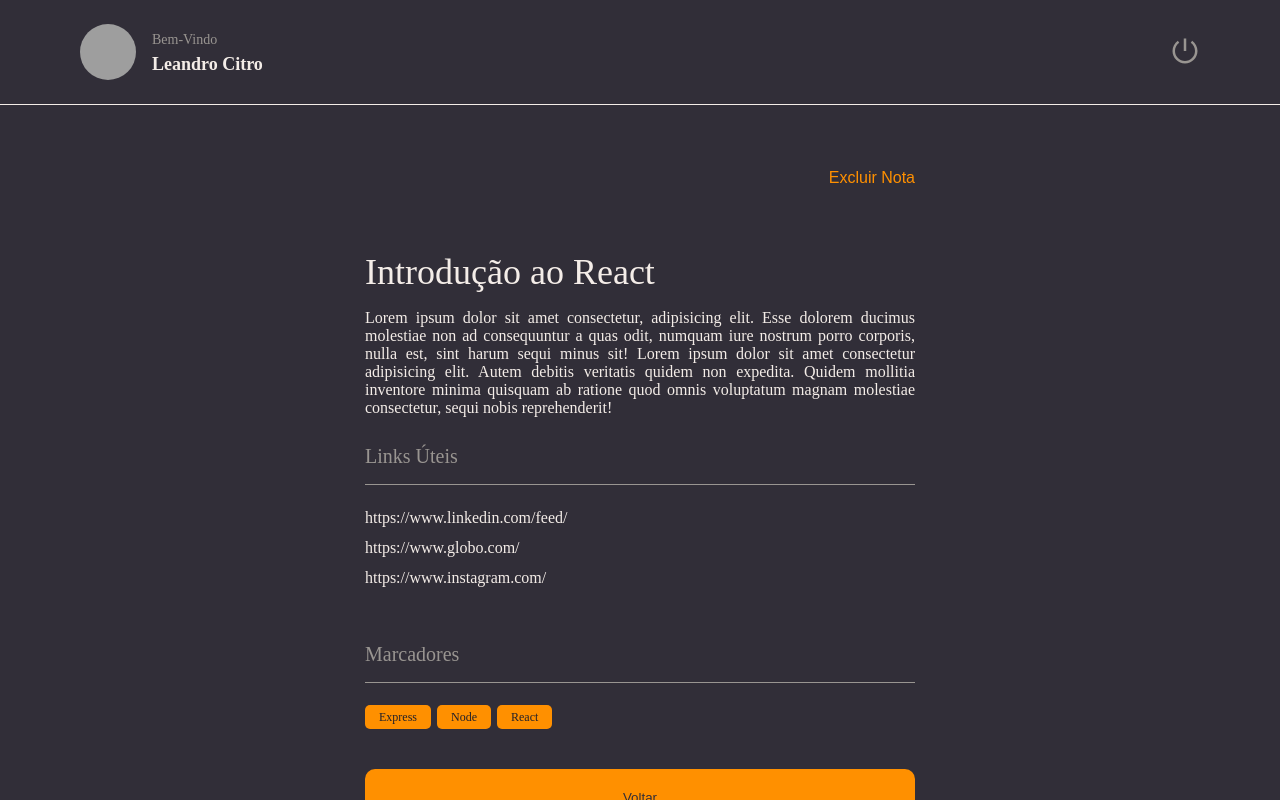
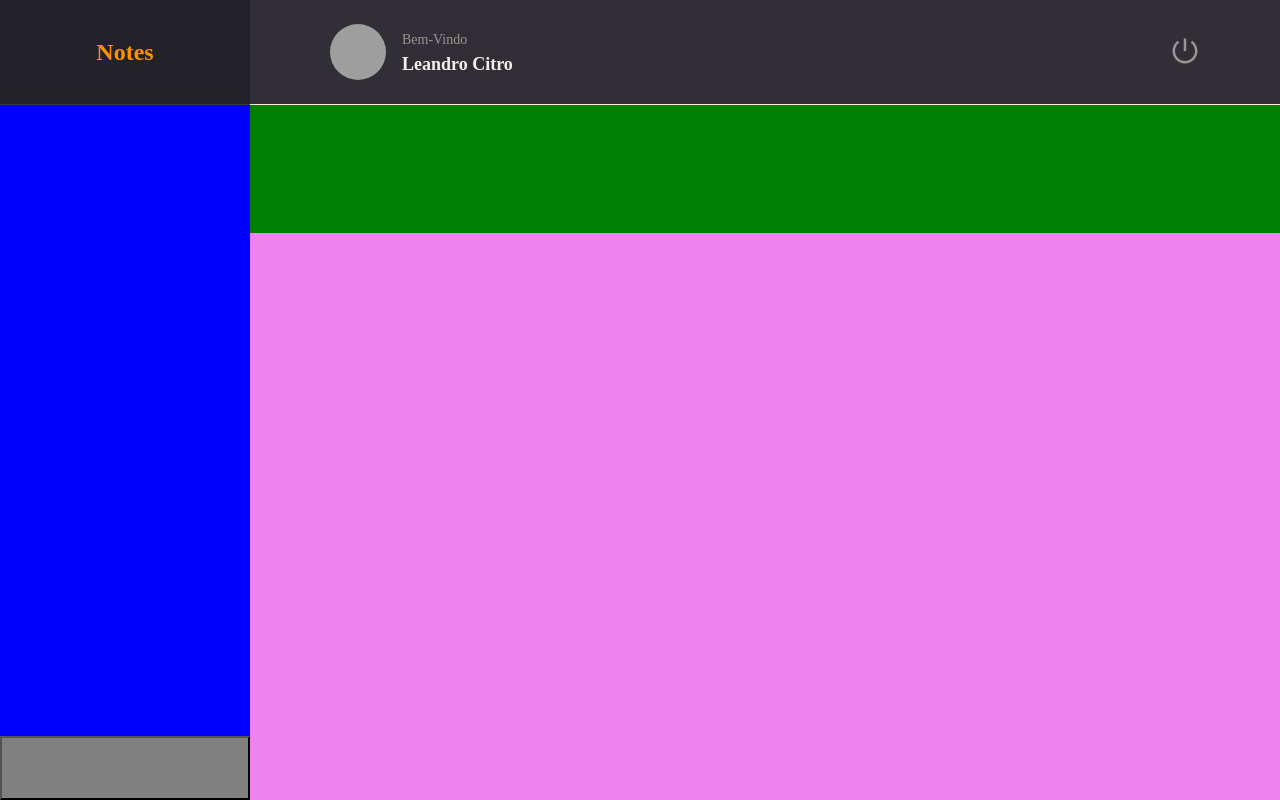
Before and after one commit to leandrocitro/Notes, a React (Vite) app: page / in a window 1280 px wide. Built offline with nearby package versions, Linux system fonts and the light colour scheme; grey boxes are pictures that could not be loaded.

Commit message:
Aplicando GRID nos componentes

```diff
--- a/src/main.jsx
+++ b/src/main.jsx
@@ -3,7 +3,7 @@
 import { ThemeProvider } from 'styled-components';
 import GlobalStyles from './styles/global';
 
-import { Details } from './pages/Details'
+import { Home } from './pages/Home'
 
 import theme from './styles/theme'
 
@@ -14,7 +14,7 @@
     <ThemeProvider theme={theme}>
       <GlobalStyles />
 
-      <Details />
+      <Home />
     </ThemeProvider>
   </React.StrictMode>
 )
--- /dev/null
+++ b/src/pages/Home/index.jsx
@@ -0,0 +1,33 @@
+import { Container, Brand, Menu, Search, Content, NewNote } from './styles';
+
+import { Header } from '../../components/Header'
+
+export function Home(){
+    return(
+        <Container>
+            <Brand>
+            <h1>Notes</h1>
+            </Brand>
+
+            <Header />
+
+            <Menu>
+
+            </Menu>
+
+            <Search>
+
+            </Search>
+
+            <Content>
+
+            </Content>
+
+            <NewNote>
+
+            </NewNote>
+
+        </Container>
+
+    );
+}
--- /dev/null
+++ b/src/pages/Home/styles.js
@@ -0,0 +1,57 @@
+import styled from 'styled-components';
+
+export const Container = styled.div`
+    width: 100%;
+    height: 100vh;
+
+    display: grid;
+    grid-template-columns: 250px;
+    grid-template-rows: 105px 128px auto 64px;
+    grid-template-areas:
+    "brand header"
+    "menu search"
+    "menu content"
+    "newnote content";
+
+    background: ${({ theme }) => theme.COLORS.BACKGROUND_800};
+
+`;
+
+
+export const Brand = styled.div`
+    grid-area: brand;
+
+    display: flex;
+    justify-content: center;
+    align-items: center;
+
+    border-bottom-width: 1px;
+    border-bottom-style: solid;
+    border-bottom-color: ${({ theme }) => theme.COLORS.BACKGROUND_700};
+    background-color: ${({ theme }) => theme.COLORS.BACKGROUND_900};
+
+    > h1 {
+        font-size: 24px;
+        color: ${({ theme }) => theme.COLORS.ORANGE};
+    }
+`;
+
+export const Menu = styled.ul`
+    grid-area: menu;
+    background: blue;
+`;
+
+export const Search = styled.div`
+    grid-area: search;
+    background: green;
+`;
+
+export const Content = styled.div`
+    grid-area: content;
+    background: violet;
+`;
+
+export const NewNote = styled.button`
+    grid-area: newnote;
+    background: gray;
+`;
```
